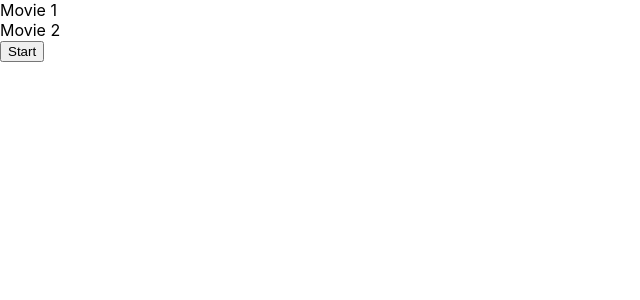
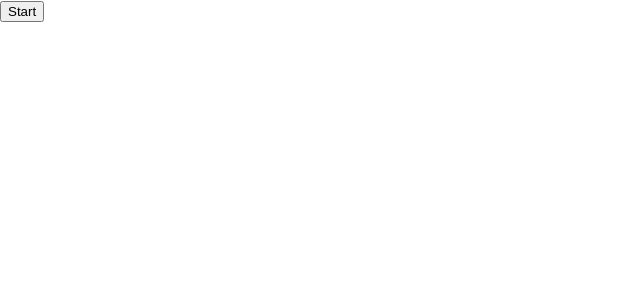
Before and after one commit to Arquemacho/DisneyRanker, a React (Create React App) app: page /selection in a window 1280 px wide. Shown: the top 300 px of the page, without its empty margins (0-640 px from the left). Built offline with nearby package versions, Linux system fonts and the light colour scheme.

Commit message:
Small Updates

```diff
--- a/src/LandingPage.js
+++ b/src/LandingPage.js
@@ -12,7 +12,7 @@ const LandingPage = () => {
         <div className="landing-page">
             {/* Logo and Header */}
             <button onClick={() => navigateToSelection('tournament')}>Start Tournament</button>
-            <button onClick={() => navigateToSelection('ranking')}>Start Ranking</button>
+           {/* <button onClick={() => navigateToSelection('ranking')}>Start Ranking</button>*/}
         </div>
     );
 };
--- a/src/MovieSelectionScreen.js
+++ b/src/MovieSelectionScreen.js
@@ -40,11 +40,11 @@ const MovieSelectionScreen = () => {
 
     return (
         <div>
-            {staticMovies.map(movie => (
-                <div key={movie.id} onClick={() => handleMovieSelect(movie)}>
-                    {movie.title}
-                </div>
-            ))}
+            {/*{staticMovies.map(movie => (*/}
+                {/*<div key={movie.id} onClick={() => handleMovieSelect(movie)}>*/}
+                   {/* {movie.title}*/}
+                {/*</div>*/}
+            {/*))}*/}
             <button onClick={startTournamentOrRanking}>Start</button>
         </div>
     );
```
